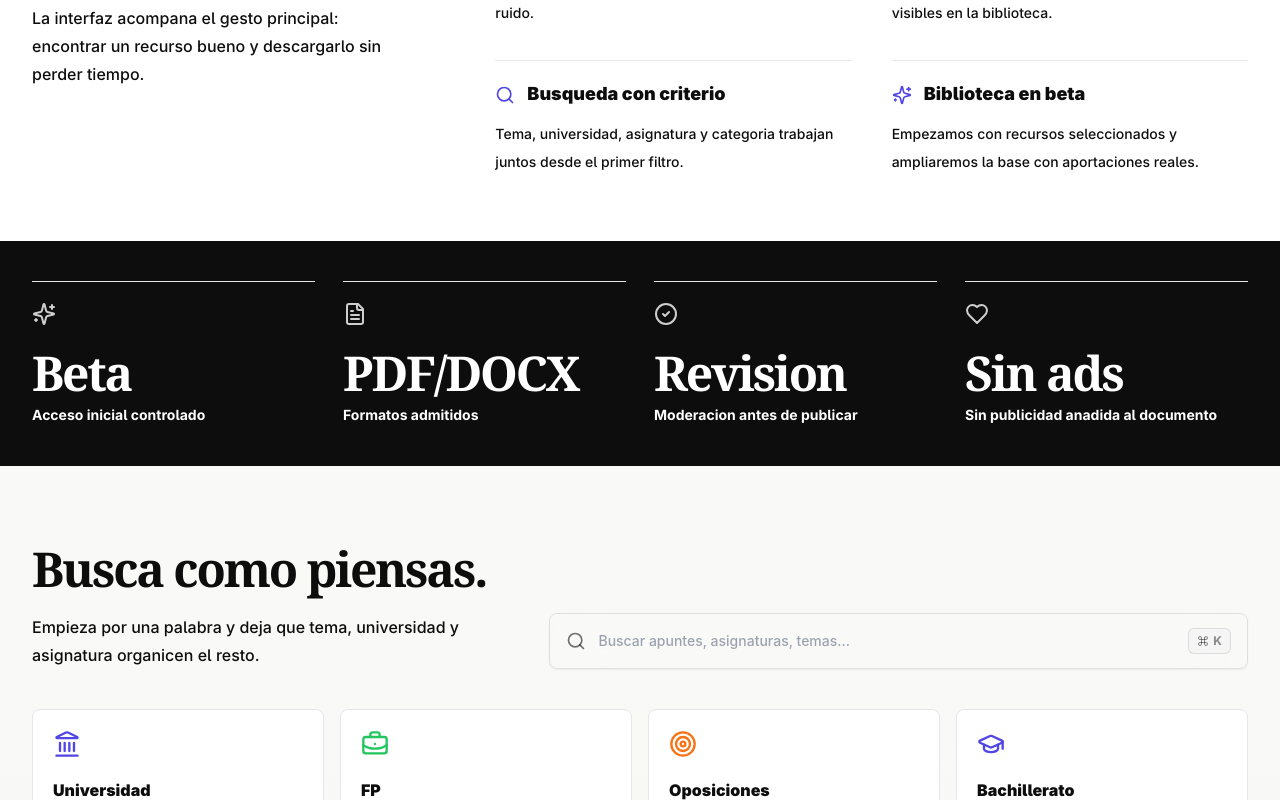
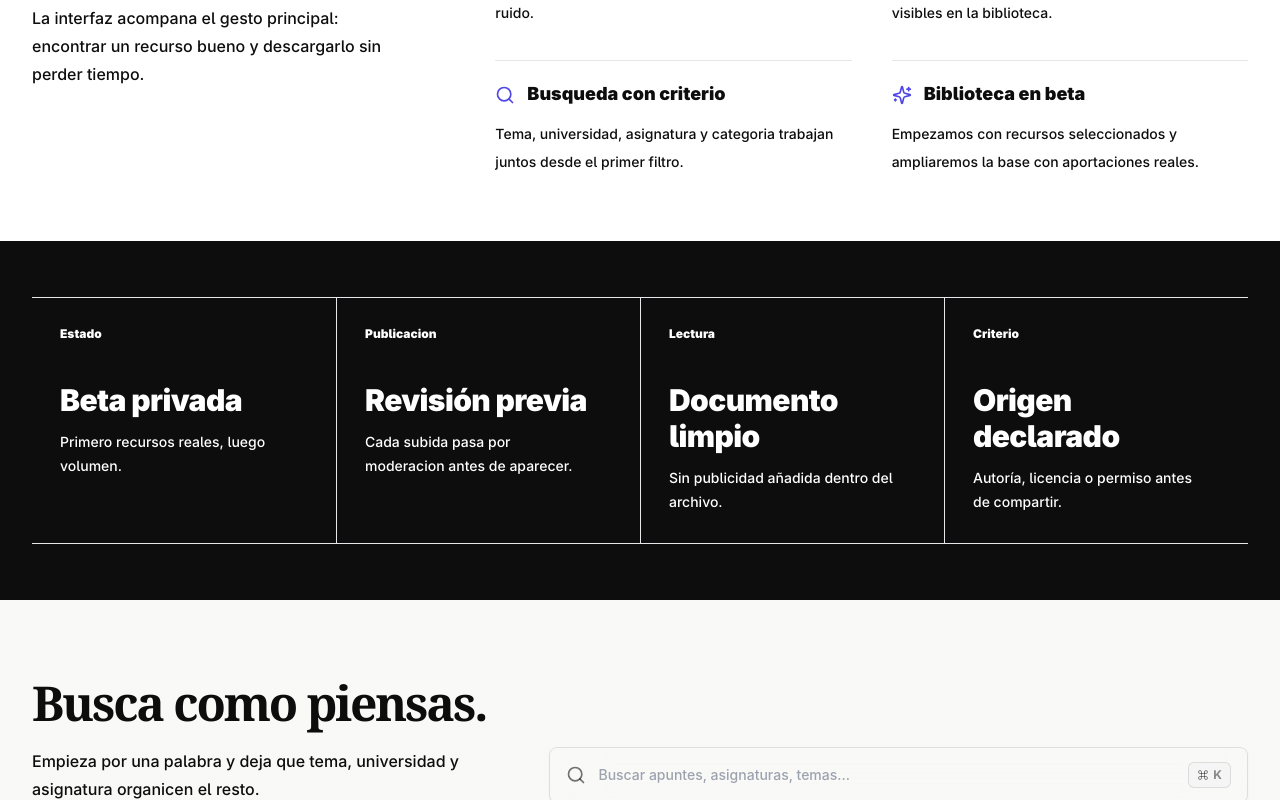
Before and after one commit to alejandroalv1993-netizen/klas, a Next.js app: page / in a window 1280 px wide. Shown: the part 1024-1824 px from the top of the page. Built offline with nearby package versions, Linux system fonts and the light colour scheme; no server answers.

Commit message:
Refine beta status band

```diff
--- a/app/page.tsx
+++ b/app/page.tsx
@@ -1,6 +1,6 @@
 import Image from "next/image";
 import type { LucideIcon } from "lucide-react";
-import { ArrowUpRight, CheckCircle2, FileText, Heart, Search, Sparkles, Upload } from "lucide-react";
+import { ArrowUpRight, FileText, Heart, Search, Sparkles, Upload } from "lucide-react";
 import { MotionDiv, MotionSection } from "@/components/motion";
 import { ResourceCard } from "@/components/resource-card";
 import { SearchBar } from "@/components/search-bar";
@@ -8,11 +8,11 @@ import { SiteHeader } from "@/components/site-header";
 import { KlasButton } from "@/components/ui/button";
 import { categories, resources } from "@/data/mock";
 
-const stats: { value: string; label: string; icon: LucideIcon }[] = [
-  { value: "Beta", label: "Acceso inicial controlado", icon: Sparkles },
-  { value: "PDF/DOCX", label: "Formatos admitidos", icon: FileText },
-  { value: "Revision", label: "Moderacion antes de publicar", icon: CheckCircle2 },
-  { value: "Sin ads", label: "Sin publicidad anadida al documento", icon: Heart }
+const betaNotes = [
+  { label: "Estado", value: "Beta privada", text: "Primero recursos reales, luego volumen." },
+  { label: "Publicacion", value: "Revisión previa", text: "Cada subida pasa por moderacion antes de aparecer." },
+  { label: "Lectura", value: "Documento limpio", text: "Sin publicidad añadida dentro del archivo." },
+  { label: "Criterio", value: "Origen declarado", text: "Autoría, licencia o permiso antes de compartir." }
 ];
 
 const benefits: { title: string; text: string; icon: LucideIcon }[] = [
@@ -136,20 +136,21 @@ export default function HomePage() {
           </div>
         </section>
 
-        <section className="bg-carbon px-5 py-10 text-white sm:px-8">
-          <div className="mx-auto grid max-w-7xl gap-7 md:grid-cols-4">
-            {stats.map(({ value, label, icon: Icon }, index) => (
+        <section className="bg-carbon px-5 py-14 text-white sm:px-8">
+          <div className="mx-auto grid max-w-7xl border-y border-white/14 md:grid-cols-4">
+            {betaNotes.map(({ value, label, text }, index) => (
               <MotionDiv
                 key={label}
-                initial={{ opacity: 0, y: 18 }}
+                initial={{ opacity: 0, y: 14 }}
                 whileInView={{ opacity: 1, y: 0 }}
                 viewport={{ once: true }}
-                transition={{ duration: 0.55, delay: index * 0.045 }}
-                className="border-t border-white/18 pt-5"
+                transition={{ duration: 0.45, delay: index * 0.035 }}
+                className="group border-white/14 py-7 md:border-l md:px-7 first:md:border-l-0"
               >
-                <Icon className="mb-6 size-6 opacity-80" />
-                <div className="editorial-heading text-5xl">{value}</div>
-                <div className="mt-2 text-sm font-bold text-white/62">{label}</div>
+                <p className="text-xs font-black text-white/42">{label}</p>
+                <div className="mt-5 h-px w-10 bg-white/24 transition-all duration-500 group-hover:w-20 group-hover:bg-white/55" />
+                <h2 className="mt-5 text-2xl font-black tracking-[-0.02em] text-white sm:text-3xl">{value}</h2>
+                <p className="mt-3 max-w-56 text-sm font-medium leading-6 text-white/58">{text}</p>
               </MotionDiv>
             ))}
           </div>
```
